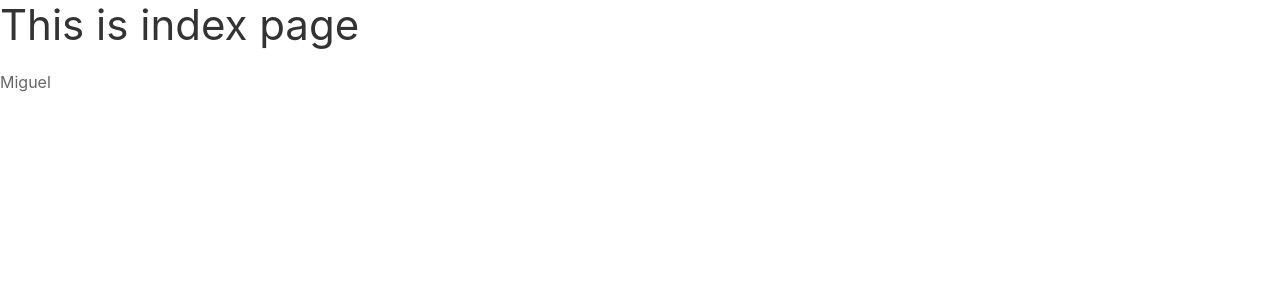
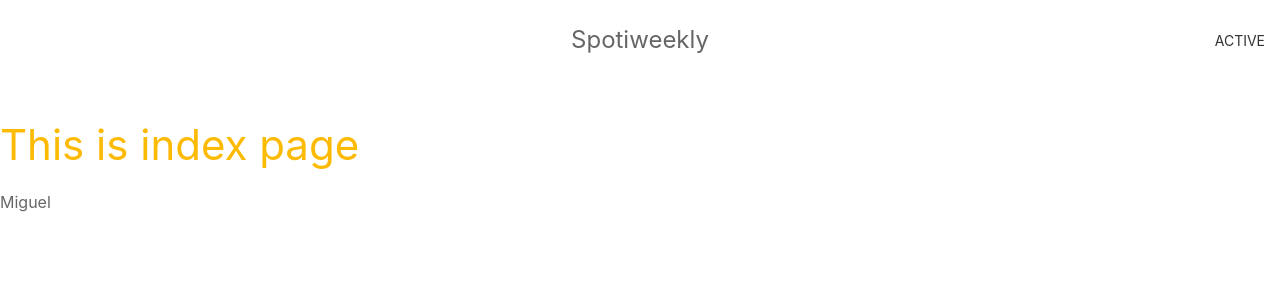
Before and after one commit to szewczykmira/spotiweekly, a Flask app: page / in a window 1280 px wide. Shown: the top 300 px of the page. Run offline with Flask 2, Linux system fonts and the light colour scheme.

Commit message:
Move navbar to own file

```diff
--- a/weekly/templates/base.html
+++ b/weekly/templates/base.html
@@ -1,5 +1,6 @@
 <!doctype=html>
-<html>
+    <html>
+
     <head>
         <title>Spotiweekly - {% block title %}{% endblock %}</title>
         <meta charset="utf-8">
@@ -7,10 +8,13 @@
         <link rel="stylesheet" href="/static/css/uikit.min.css" />
         <script src="/static/js/uikit.min.js"></script>
         <script src="/static/js/uikit-icons.min.js"></script>
+        <link rel="stylesheet" href="/static/styles.css" />
     </head>
+
     <body>
+        {% include "navbar.html" %}
         {% block content %}
 
         {% endblock %}
     </body>
-</html>
+    </html>
--- /dev/null
+++ b/weekly/templates/navbar.html
@@ -0,0 +1,10 @@
+<nav class="uk-navbar-container uk-navbar-transparent" uk-navbar>
+    <div class="uk-navbar-right">
+        <ul class="uk-navbar-nav">
+            <li class="uk-active"><a href="#">Active</a></li>
+        </ul>
+    </div>
+    <div class="uk-navbar-center">
+        <span class="uk-navbar-item uk-logo color-green">Spotiweekly</span>
+    </div>
+</nav>
```
